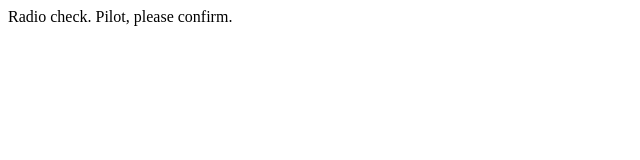
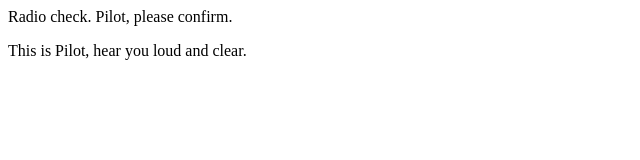
Before and after one commit to melb47/communication-log, a plain HTML site: page index.html in a window 1280 px wide. Shown: the whole page, without its empty margins (0-640 px from the left). Drawn offline with Linux system fonts and the light colour scheme.

Commit message:
Added second line to log.

```diff
--- a/index.html
+++ b/index.html
@@ -1,5 +1,6 @@
 <html>
 <body>
    <p>Radio check. Pilot, please confirm.</p>
+   <p>This is Pilot, hear you loud and clear.</p>
 </body>
 </html>
```
